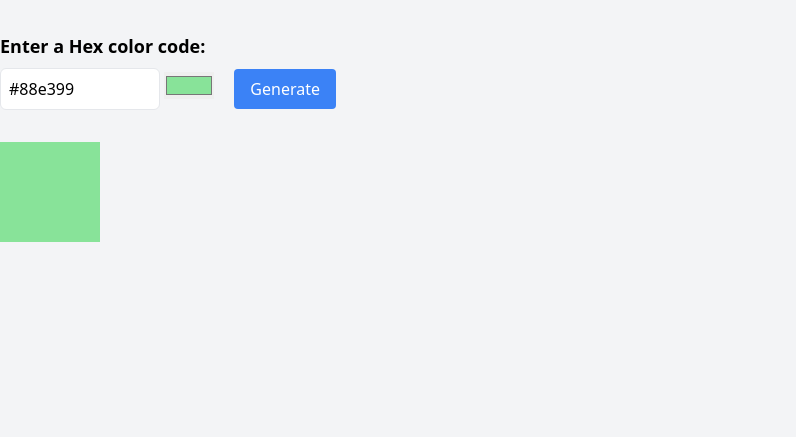
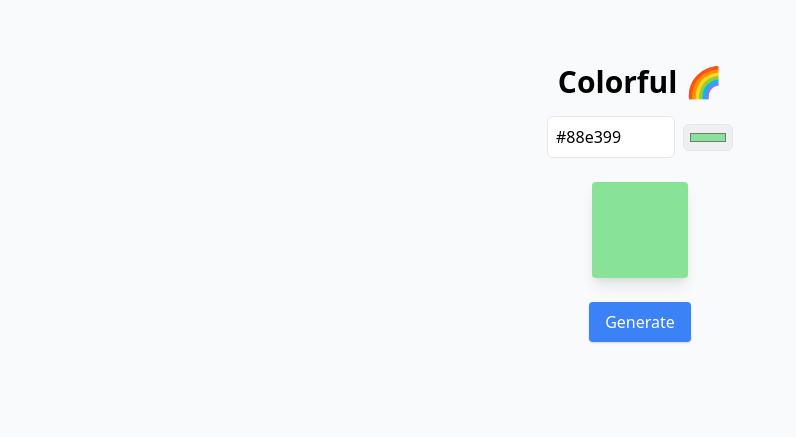
Before and after one commit to megalogic-id/Colorful, a Flask app: page / in a window 1280 px wide. Shown: the top 437 px of the page, without its empty margins (0-796 px from the left). Run offline with Flask 3, Linux system fonts and the light colour scheme; some libraries are stand-ins or nearby versions.

Commit message:
Update index.html

```diff
--- a/templates/index.html
+++ b/templates/index.html
@@ -4,46 +4,61 @@
 <head>
     <meta charset="UTF-8" />
     <meta name="viewport" content="width=device-width, initial-scale=1.0" />
-    <title>Colorful🌈</title>
-    <script src="https://cdn.tailwindcss.com"></script>
+    <title>Colorful 🌈</title>
+    <link href="https://cdn.jsdelivr.net/npm/tailwindcss@2.2.15/dist/tailwind.min.css" rel="stylesheet">
     <link rel="icon" href="{{ url_for('static', filename='icon.png') }}">
 </head>
 
-<body class="bg-gray-100 py-8">
-    <div class="container mx-auto">
+<body class="bg-gray-50 py-8 md:py-16">
+    <div class="container mx-auto max-w-4xl p-4 md:p-0">
+        <h1 class="flex justify-center text-3xl font-semibold mb-4">
+            Colorful 🌈
+        </h1>
         <form method="post" class="mb-8">
-            <label for="color" class="block text-lg font-bold mb-2">Enter a Hex color code:</label>
+            <div class="flex flex-col items-center justify-center space-y-4 md:space-y-6">
+                <div class="flex flex-col items-center justify-center space-y-2 md:flex-row md:space-y-0 md:space-x-2">
                     <input type="text" id="hex-color" name="hex-color" placeholder="#RRGGBB" maxlength="7"
                         pattern="#[0-9A-Fa-f]{6}" title="Enter a valid hex color code (e.g., #RRGGBB)" required
-                class="border rounded-md p-2 w-40" value="{{ selected_color }}" />
-            <input type="color" id="color-picker" value="{{ selected_color }}" />
+                        class="border rounded-md p-2 w-32 focus:border-blue-400 focus:outline-none"
+                        value="{{ selected_color }}" />
+                    <input type="color" id="color-picker" value="{{ selected_color }}" class="border rounded-md p-1" />
+                </div>
+                <div class="flex justify-center mt-4">
+                    <div id="color-preview" class="w-24 h-24 rounded shadow-lg"
+                        style="background-color: {{ selected_color }};">
+                    </div>
+                </div>
                 <button type="submit"
-                class="ml-4 bg-blue-500 hover:bg-blue-600 text-white px-4 py-2 rounded">Generate</button>
+                    class="bg-blue-500 hover:bg-blue-600 text-white px-4 py-2 rounded shadow">Generate</button>
+            </div>
         </form>
 
-        <div id="color-preview" class="mt-4"
-            style="width: 100px; height: 100px; background-color: {{ selected_color }};"></div>
+
+
+
 
         {% with messages = get_flashed_messages() %} {% if messages %}
-        <div class="bg-red-100 border border-red-400 text-red-700 px-4 py-3 rounded relative mb-6" role="alert">
+        <div class="bg-red-100 border border-red-400 text-red-700 px-4 py-3 rounded relative mt-6" role="alert">
             <span class="block sm:inline">{{ messages[0] }}</span>
         </div>
         {% endif %} {% endwith %} {% for palette_name, colors in all_palettes.items() %}
-        <div class="mt-4">
-            <p class="text-lg font-bold mb-2">{{ palette_name }}:</p>
-            <div class="grid grid-cols-2 gap-4">
+        <div class="mt-8">
+            <p class="text-xl font-bold mb-4">{{ palette_name }}:</p>
+            <div class="grid grid-cols-2 md:grid-cols-4 gap-4">
                 {% for color in colors %}
-                <div class="flex items-center space-x-4">
-                    <div class="w-16 h-16" style="background-color: {{ color }}"></div>
-                    <span class="copy-color-code cursor-pointer" data-color="{{ color }}">{{ color }}</span>
+                <div class="flex flex-col items-center space-y-2">
+                    <div class="w-16 h-16 rounded-full shadow-lg" style="background-color: {{ color }}"></div>
+                    <span class="copy-color-code cursor-pointer text-sm" data-color="{{ color }}">{{ color }}</span>
                 </div>
                 {% endfor %}
             </div>
         </div>
-        <hr class="my-8" />
+        {% if not loop.last %}
+        <hr class="my-8 border-t-2 border-gray-200" />
+        {% endif %}
         {% endfor %}
     </div>
-</body>
+
     <script>
         const hexColorInput = document.getElementById('hex-color');
         const colorPicker = document.getElementById('color-picker');
@@ -100,6 +115,6 @@
             document.body.removeChild(textarea);
         }
     </script>
-
+</body>
 
 </html>
```
Lines whose indentation alone changed are shown as unchanged.
